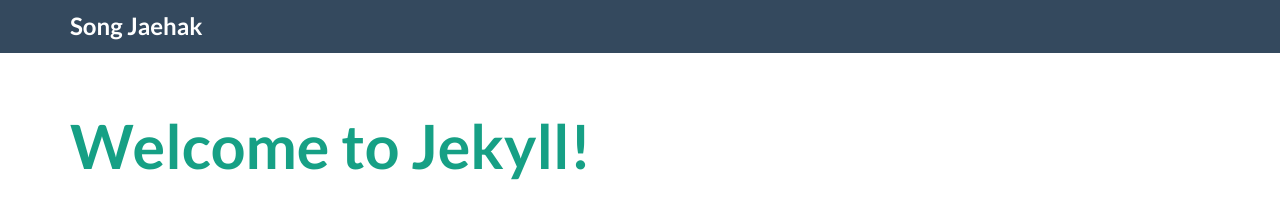
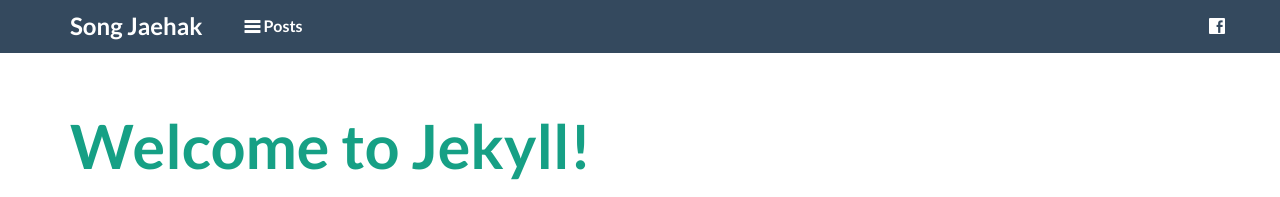
Before and after one commit to astralhpi/astralhpi.github.io, a Jekyll site: the page built from index.html, in a window 1280 px wide and 900 px high. Shown: the top 197 px of the window. Built offline with Jekyll 4.4.1, drawn with Linux system fonts in a browser that asks for light colours; Markdown is read by kramdown in place of the engine named in the settings; the list of posts is cut into pages by our own code.

Commit message:
facebook 버튼 추가

```diff
--- /dev/null
+++ b/_data/contacts.yaml
@@ -0,0 +1,3 @@
+-
+    url: https://www.facebook.com/jaehak.song.94
+    icon: fui-facebook
--- a/_layouts/default.html
+++ b/_layouts/default.html
@@ -30,7 +30,14 @@
           <ul class="nav navbar-nav">
             {% for nav in site.data.navs %}
             <li {% if page.url == nav.url %}class="active"{% endif %}>
-              <a href="{{nav.url}}"><span class="glyphicon {{nav.icon}}"></span>{{ nav.name }}</a>
+              <a href="{{nav.url}}"><span class="glyphicon {{nav.icon}}"></span> {{ nav.name }}</a>
+            </li>
+            {% endfor %}
+          </ul>
+          <ul class="nav navbar-nav navbar-right">
+            {% for contact in site.data.contacts %}
+            <li>
+              <a href="{{contact.url}}"><span class="glyphicon {{contact.icon}}"></span></a>
             </li>
             {% endfor %}
           </ul>
```
Also changed, not shown: _data/navs.yaml (+4 -4 lines).
